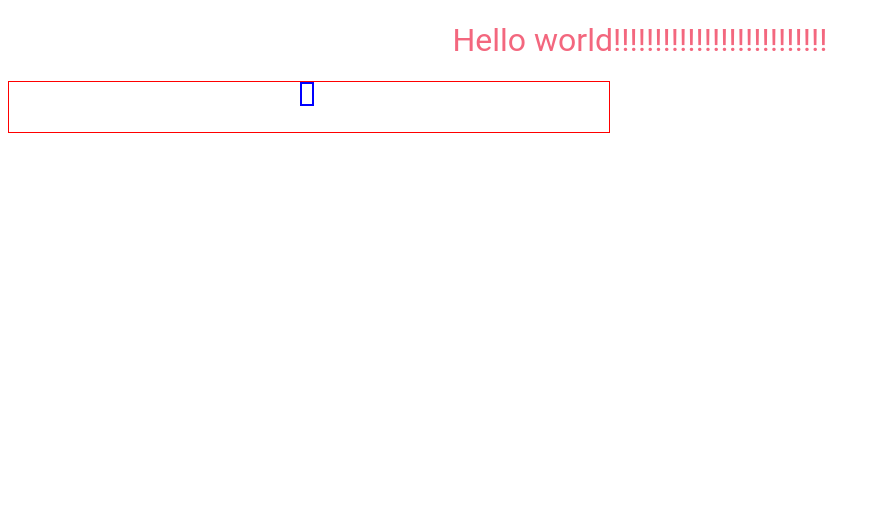
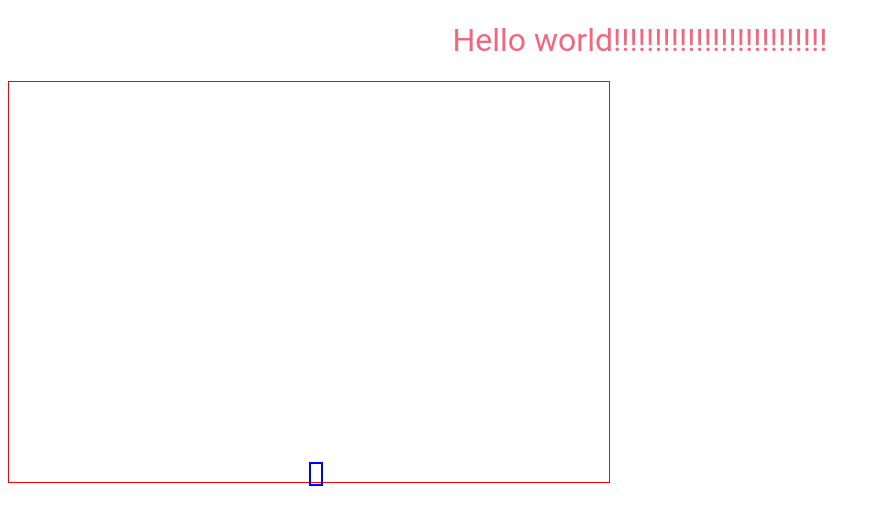
Before and after one commit to giuseppecolasanzio/app, a React app: page / in a window 1280 px wide. Shown: the whole page, without its empty margins (0-880 px from the left). Built offline with nearby package versions, Linux system fonts and the light colour scheme.

Commit message:
add immer

```diff
--- a/package.json
+++ b/package.json
@@ -11,6 +11,7 @@
   "author": "",
   "license": "ISC",
   "dependencies": {
+    "immer": "^5.0.0",
     "react": "^16.11.0",
     "react-dom": "^16.11.0"
   },
--- a/src/component/container.js
+++ b/src/component/container.js
@@ -1,40 +1,53 @@
 import React from 'react';
 import Item from "./item";
-
+import produce from "immer";
 
 class Container extends React.Component {
 
     constructor(props) {
         super(props);
+        let x = props.size.width / 2;
+        let y = props.size.height - 20;
         this.state = {
             value: null,
             item : {
-                x: props.size / 2,
-                css: {left : props.size / 2+'px'}
+                x: x,
+                y: y,
+                css: {
+                    left : `${x}px`,
+                    top: `${y}px`
+                }
             }
         };
 
         document.addEventListener('keydown', (e) => {
             console.log(e.code);
-            if (e.code === "ArrowRight")        this.move(10)
+            if (e.code === "ArrowRight") this.move(10)
             else if (e.code === "ArrowLeft") this.move(-10)
         });
 
     }
 
     move(delta){
-        let newState = {};
-        let x = this.state.item.x;
-        x += delta;
-        newState.x = x;
-        newState.css = {left : x + 'px'};
-        this.setState({item : newState});
+
+      let nextPosition = this.state.item.x + delta;
+      if (nextPosition >= 0 && nextPosition < this.props.size.width) {
+
+          let newItem = produce(this.state.item, draftItem => {
+              draftItem.x = nextPosition;
+              draftItem.css.left = `${nextPosition}px`;
+          });
+          this.setState({item: newItem});
+
+      }
     };
 
     render(){
         return(
             <div className='container' style={this.props.style}>
-                <Item position={this.state.item}/>
+
+                    <Item position={this.state.item}/>
+
             </div>
         )
     };
--- a/src/index.js
+++ b/src/index.js
@@ -4,17 +4,21 @@ import '../styles/index.scss';
 //import './lib/keyListener.js';
 import Container from "./component/container";
 
+
+
 const containerStyle = {
     width: "600px",
-    height: "50px"
+    height: "400px"
 };
-
-const containerSize = 600;
+const containerSize = {
+    width: 600,
+    height: 400
+}
 
 const App = () =>(
     <div>
         <h1>Hello world!!!!!!!!!!!!!!!!!!!!!!!!!!</h1>
-        <Container size={containerSize} style={containerStyle}/>
+        <Container size={containerSize} style={containerStyle} />
     </div>
 );
 
--- a/styles/index.scss
+++ b/styles/index.scss
@@ -16,10 +16,13 @@ body{
     }
 
     .item {
-        position: fixed;
+        position: relative;
         border: 2px solid blue;
         width: 10px;
         height: 20px;
     }
 
+    .itemBar {
+        width: 100%;
+    }
 }
```
Also changed, not shown: 2 other files.
